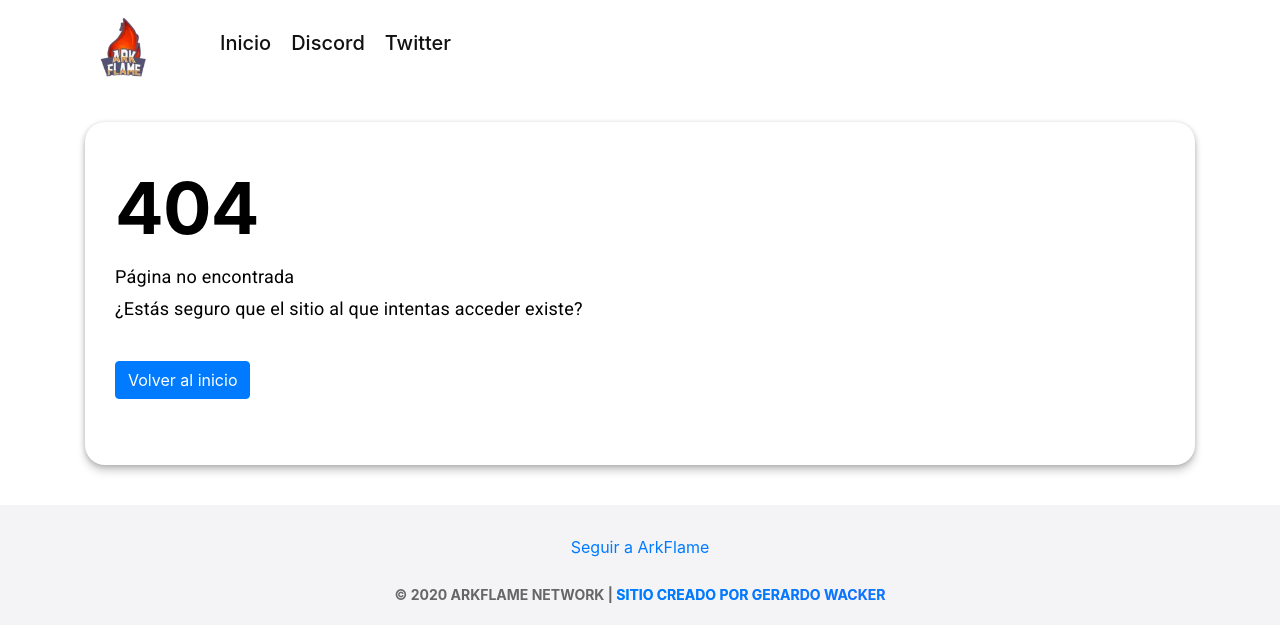
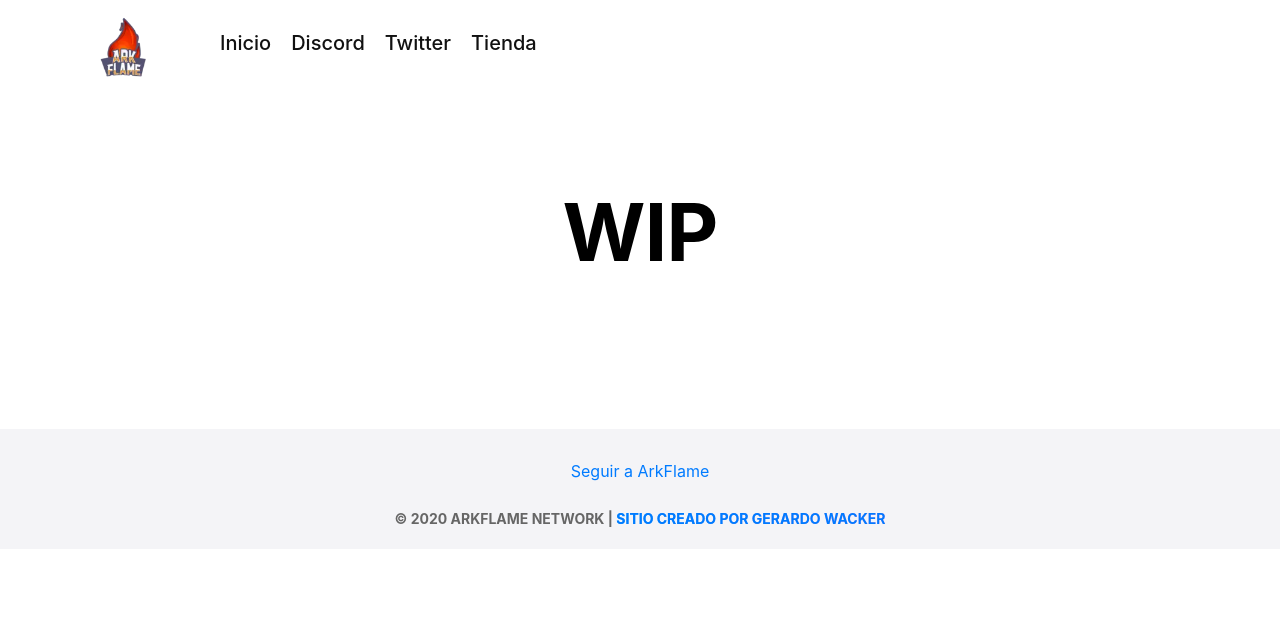
Before and after one commit to ArkFlame/Web, a React (Create React App) app: page /tienda in a window 1280 px wide. Before the commit this address had no page. Shown: the top 642 px of the page. Built offline with nearby package versions, Linux system fonts and the light colour scheme.

Commit message:
Added WIP in store page.

```diff
--- a/src/components/Header.js
+++ b/src/components/Header.js
@@ -18,6 +18,7 @@ export default class Header extends Component {
                         <li><Link to="/">Inicio</Link></li>
                         <li><a href="https://discord.gg/f43hmer">Discord</a></li>
                         <li><a href="https://twitter.com/arkflamenetwork/">Twitter</a></li>
+                        <li><Link to="/tienda">Tienda</Link></li>
                     </ul>
                 </nav>
               </div>
--- a/src/router.js
+++ b/src/router.js
@@ -6,12 +6,14 @@ import App from './components/App'
 import Home from './routes/Home';
 import NotFound from './routes/NotFound';
 import Join from './routes/Join';
+import Store from './routes/Store'
 
 const AppRoute = () =>
     <App>
         <Switch>
             <Route exact path="/" component={Home}/>
             <Route exact path="/join" component={Join}/>
+            <Route exact path="/tienda" component={Store}/>
             <Route path="*" component={NotFound} />
         </Switch>
     </App>;
--- /dev/null
+++ b/src/routes/Store.jsx
@@ -0,0 +1,15 @@
+import React, {Component} from 'react';
+
+import "../routes/Home.css"
+import LargeDescriptionSection from '../components/LargeDescriptionSection';
+
+export default class Store extends Component {
+    render() {
+        return(
+            <div>
+                <LargeDescriptionSection
+                    title={["WIP"]} subtitle={""} show={true} />
+            </div>
+        )
+    }
+}
```
